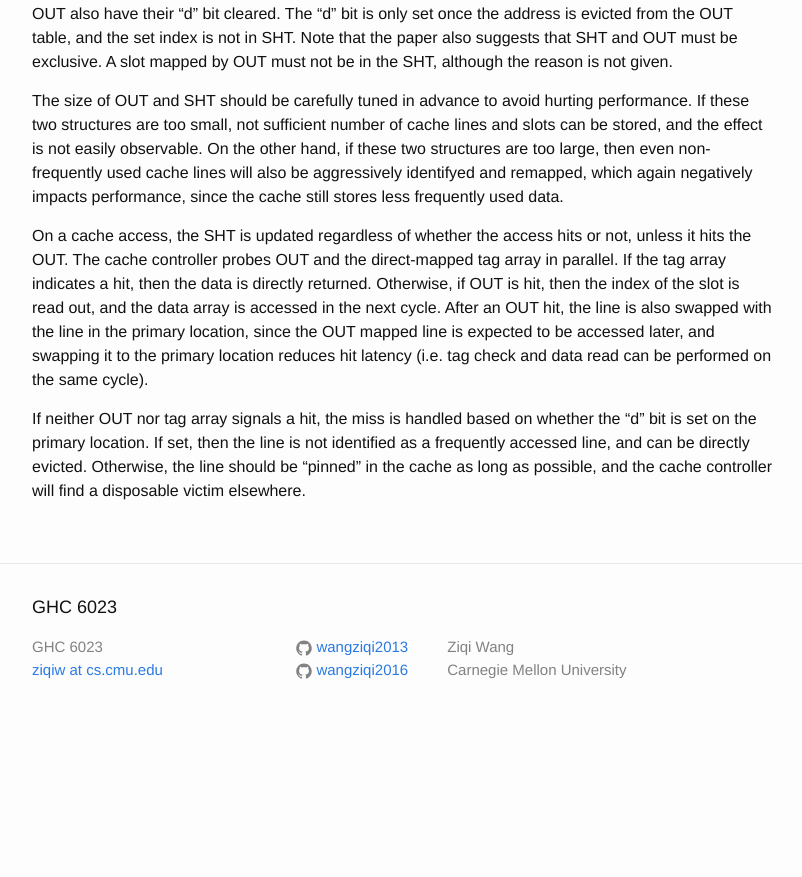
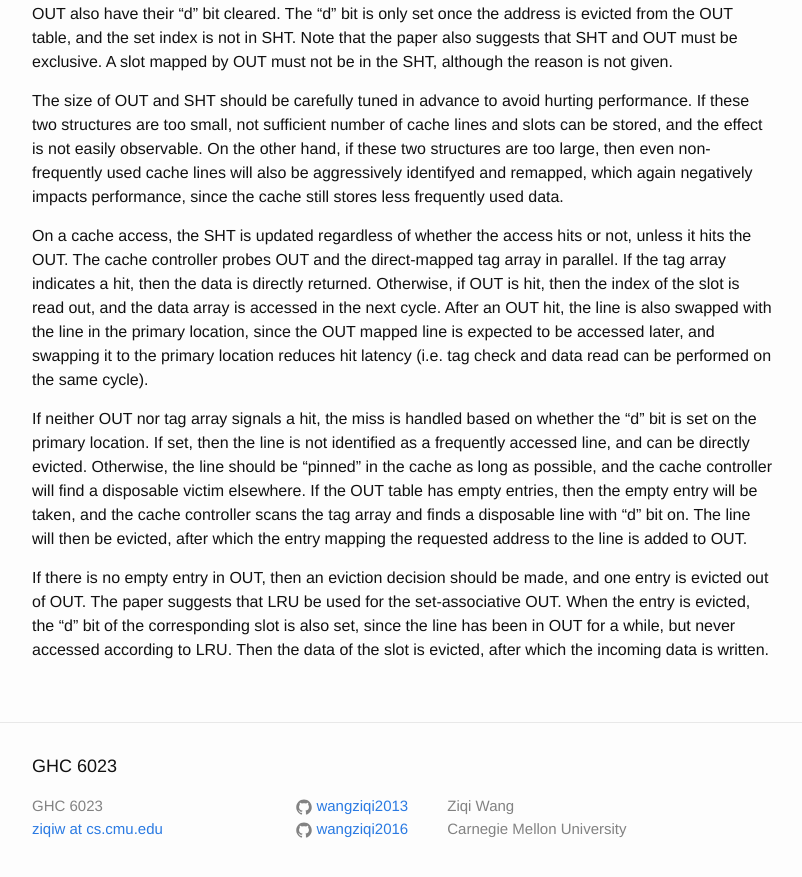
Before and after one commit to wangziqi2013/wangziqi2013.github.io, a Jekyll site: the page built from _posts/2020-05-30-group-associative-cache.markdown, in a window 1280 px wide and 900 px high, scrolled down 1414 px. Shown: the top 877 px of the window, without its empty margins (238-1040 px from the left). Built offline with Jekyll 4.4.1, drawn with Linux system fonts in a browser that asks for light colours; before the commit the page ends 2155 px from its top, so only the background shows below that.

Commit message:
Adding second type miss

```diff
--- a/_posts/2020-05-30-group-associative-cache.markdown
+++ b/_posts/2020-05-30-group-associative-cache.markdown
@@ -69,3 +69,11 @@ hit latency (i.e. tag check and data read can be performed on the same cycle).
 If neither OUT nor tag array signals a hit, the miss is handled based on whether the "d" bit is set on the primary location.
 If set, then the line is not identified as a frequently accessed line, and can be directly evicted. Otherwise, the line
 should be "pinned" in the cache as long as possible, and the cache controller will find a disposable victim elsewhere.
+If the OUT table has empty entries, then the empty entry will be taken, and the cache controller scans the tag array
+and finds a disposable line with "d" bit on. The line will then be evicted, after which the entry mapping the requested
+address to the line is added to OUT.
+
+If there is no empty entry in OUT, then an eviction decision should be made, and one entry is evicted out of OUT.
+The paper suggests that LRU be used for the set-associative OUT. When the entry is evicted, the "d" bit of the
+corresponding slot is also set, since the line has been in OUT for a while, but never accessed according to LRU.
+Then the data of the slot is evicted, after which the incoming data is written.
```
